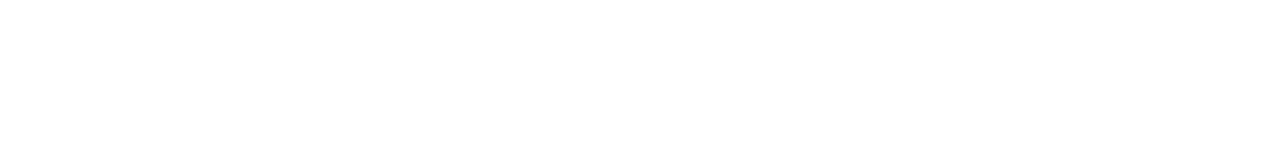
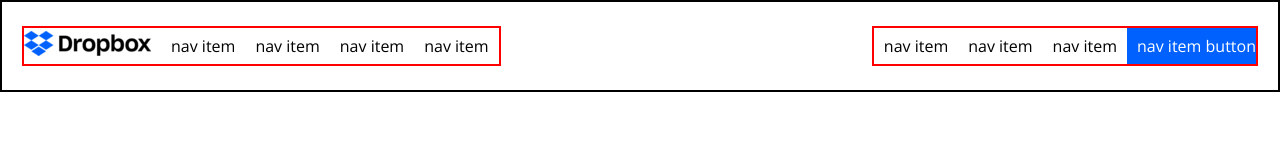
Before and after one commit to BernardoClasse86/htmlcss-dropbox, a plain HTML site: page index.html in a window 1280 px wide. Drawn offline with nearby package versions, Linux system fonts and the light colour scheme.

Commit message:
FEAT header layout added

```diff
--- a/css/app.css
+++ b/css/app.css
@@ -12,3 +12,58 @@ a {
     text-decoration: none;
     color: inherit;
 }
+
+ul,
+ol,
+menu {
+    list-style: none;
+}
+
+img {
+    width: 100%;
+}
+
+/***********************************************
+HEADER RULES
+***********************************************/
+
+.main-header {
+    padding: 24px 20px;
+}
+
+.head-row {
+    display: flex;
+    justify-content: space-between;
+}
+
+.nav-row {
+    display: flex;
+    align-items: center;c
+}
+
+.nav-item {
+    padding: 0 10px;
+}
+
+.nav-item.logo {
+    padding-left: 0px;
+}
+
+.nav-item.button {
+    padding-right: 0px;
+    background-color: #0061FF;
+    line-height: 36px;
+    color: white;
+}
+
+/***********************************************
+DEBUG RULES
+***********************************************/
+
+.debug .main-header {
+    border: 2px solid black;
+}
+
+.debug .nav-row {
+    border: 2px solid red;
+}
--- a/index.html
+++ b/index.html
@@ -12,9 +12,59 @@
     <script src="https://kit.fontawesome.com/36a89bf28f.js" crossorigin="anonymous"></script>
 
 </head>
-<body>
+<body class="debug">
 
-    <header>
+    <header class="main-header">
+
+        <nav class="head-row">
+
+            <ul class="head-col nav-row">
+
+                <li class="nav-item logo">
+                    <a href="#">
+                        <img class="logo" src="img/logo-small.png" alt="logo__dropbox">
+                    </a>
+                </li>
+
+                <li class="nav-item">
+                    <a href="#">nav item</a>
+                </li>
+
+                <li class="nav-item">
+                    <a href="#">nav item</a>
+                </li>
+
+                <li class="nav-item">
+                    <a href="#">nav item</a>
+                </li>
+
+                <li class="nav-item">
+                    <a href="#">nav item</a>
+                </li>
+
+            </ul>
+
+            <ul class="head-col nav-row">
+
+                <li class="nav-item">
+                    <a href="#">nav item</a>
+                </li>
+
+                <li class="nav-item">
+                    <a href="#">nav item</a>
+                </li>
+
+                <li class="nav-item">
+                    <a href="#">nav item</a>
+                </li>
+
+                <li class="nav-item button">
+                    <a href="#">nav item button</a>
+                </li>
+
+            </ul>
+
+        </nav>
 
     </header>
 
```
